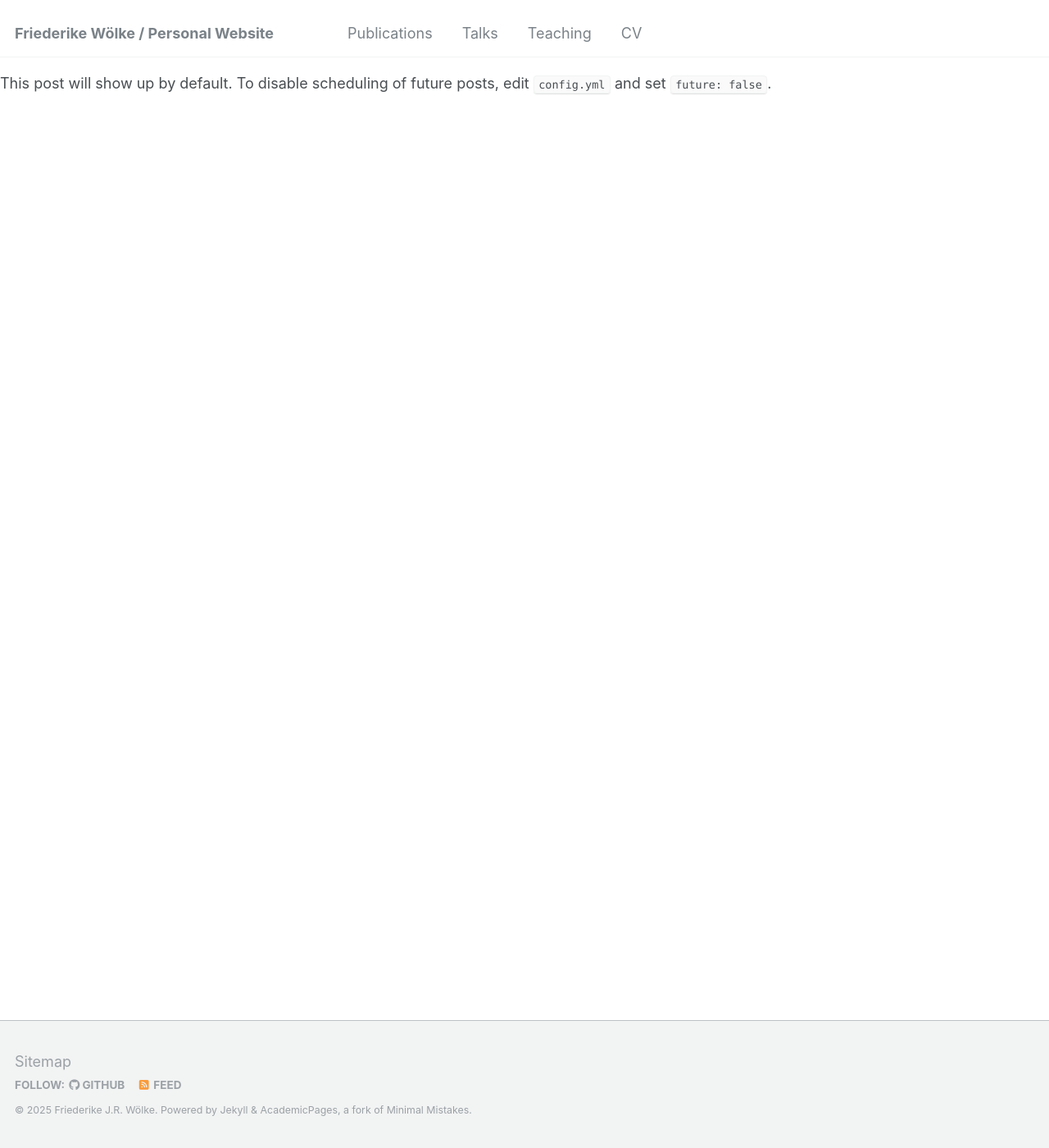
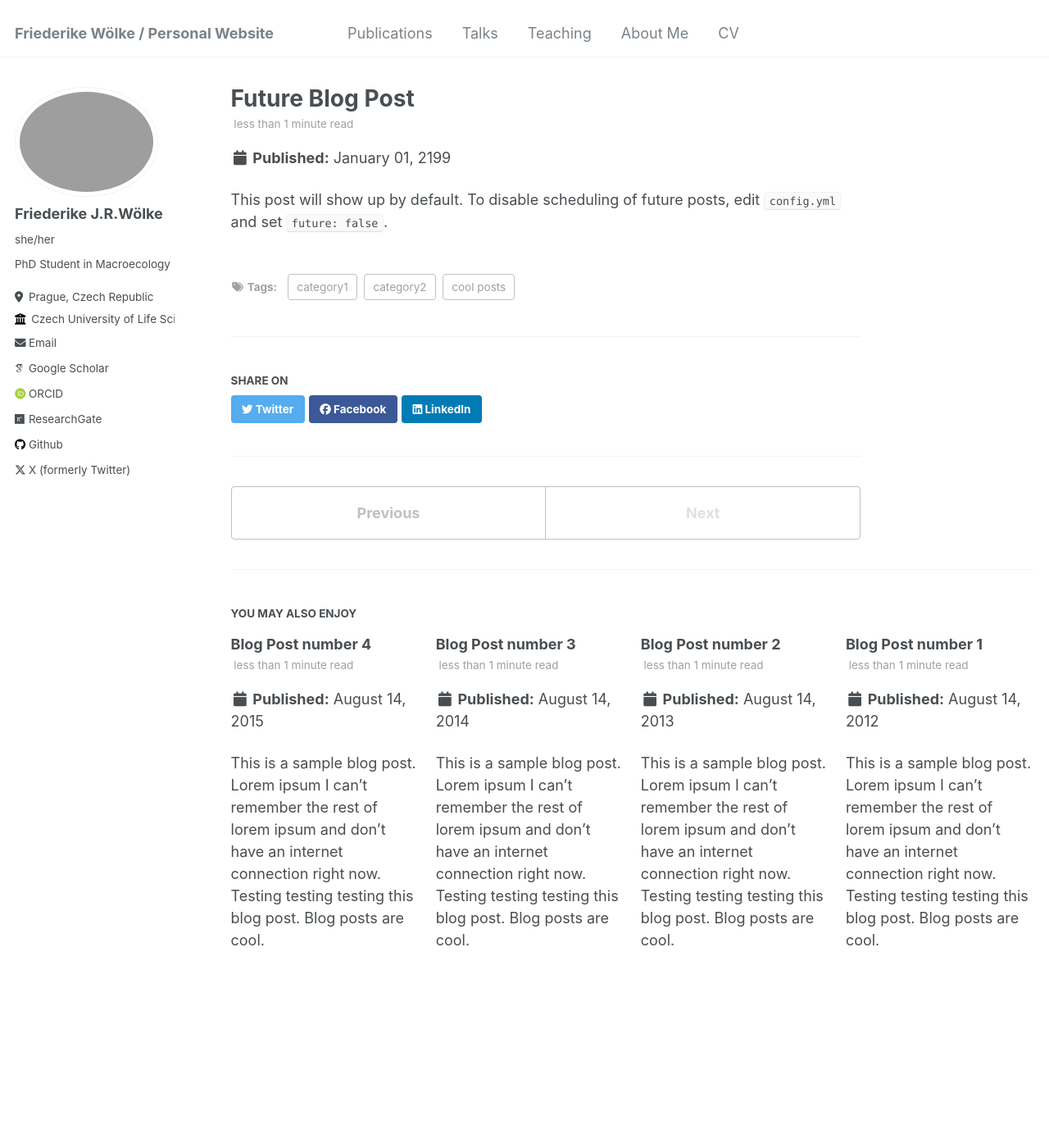
Before and after one commit to FriedaRosa/FriedaRosa.github.io, a Jekyll site: the page built from _posts/2199-01-01-future-post.md, in a window 1280 px wide and 1400 px high. Shown: the whole window at 82% size. Built offline with Jekyll 4.4.1, drawn with Linux system fonts in a browser that asks for light colours; some web fonts are replaced; our own code applies the rules of GitHub Pages for plain Markdown files.

Commit message:
include about me page

```diff
--- a/_config.yml
+++ b/_config.yml
@@ -186,6 +186,17 @@
 
 # Defaults
 defaults:
+  # _posts
+  - scope:
+      path: ""
+      type: posts
+    values:
+      layout: single
+      author_profile: true
+      read_time: true
+      comments: true
+      share: true
+      related: true
   # _pages
   - scope:
       path: ""
--- a/_data/navigation.yml
+++ b/_data/navigation.yml
@@ -9,5 +9,8 @@
   - title: "Teaching"
     url: /teaching/
 
+  - title: "About Me"
+    url: /year-archive/
+
   - title: "CV"
     url: /cv/
--- a/_pages/year-archive.html
+++ b/_pages/year-archive.html
@@ -1,7 +1,7 @@
 ---
 layout: archive
 permalink: /year-archive/
-title: "Blog posts"
+title: "About Me"
 author_profile: true
 redirect_from:
   - /wordpress/blog-posts/
```
